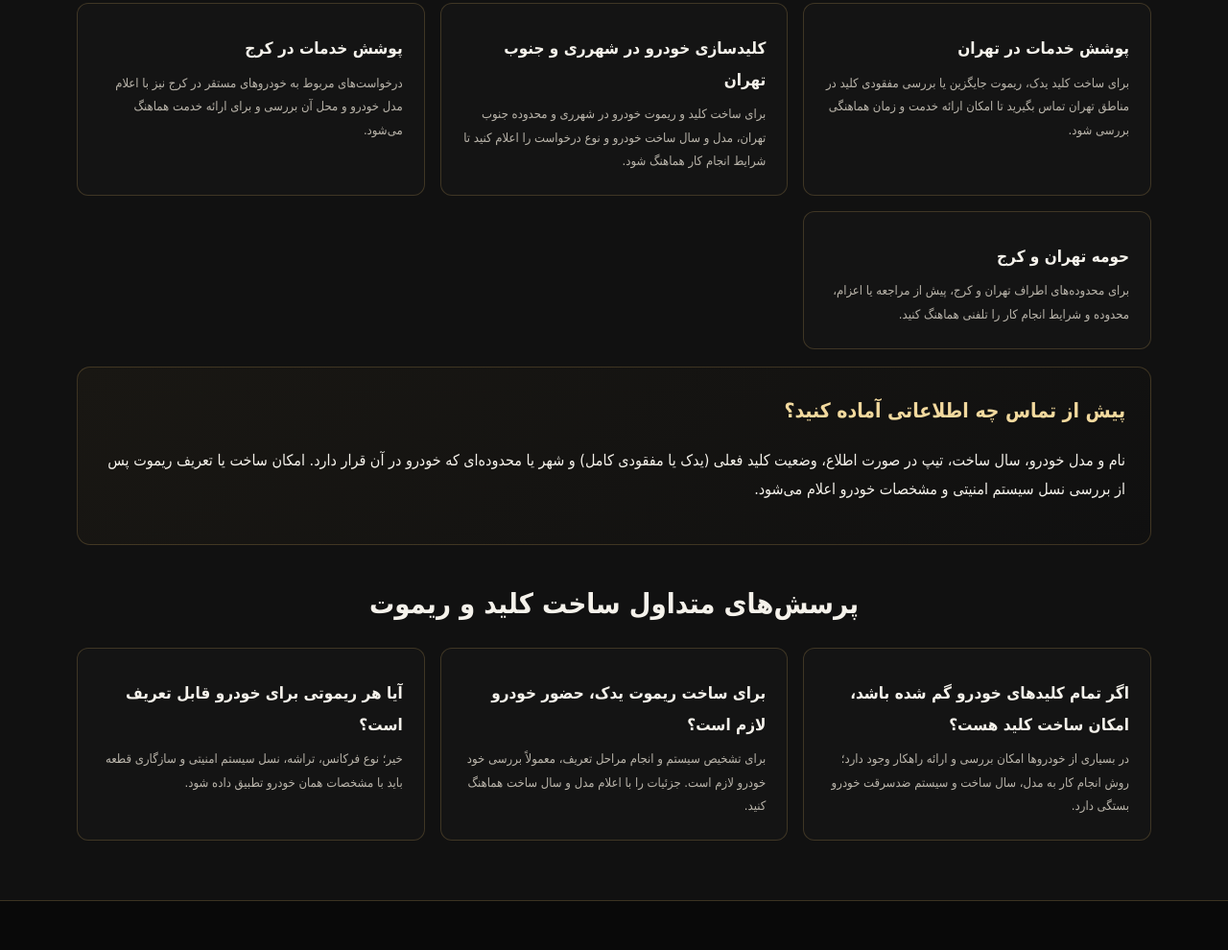
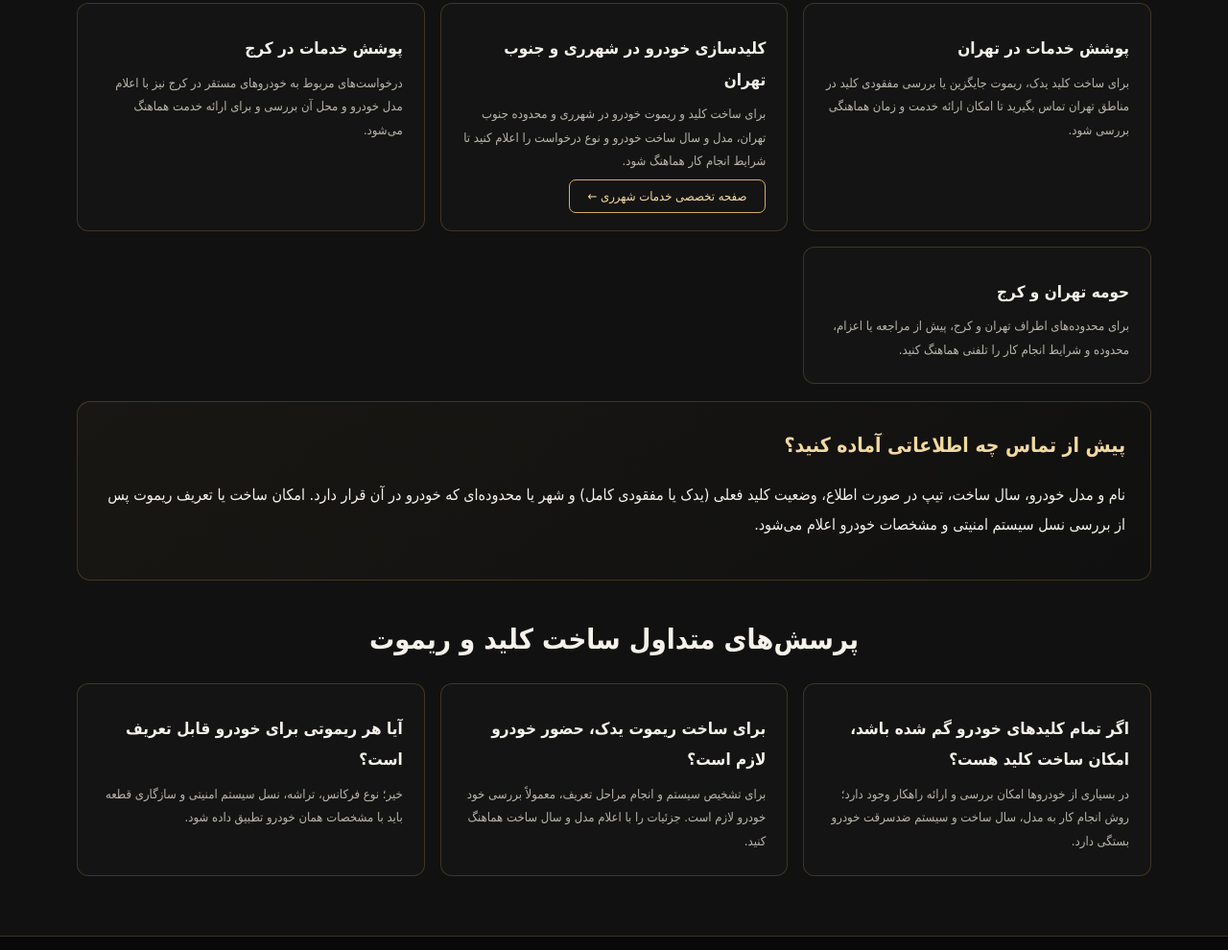
Before and after one commit to mrsmartkeykeyless-stack/remotecarkeyless, a plain HTML site: page index.html in a window 1280 px wide. Shown: the part 3473-4463 px from the top of the page at 96% size. Drawn offline with Linux system fonts and the light colour scheme.

Commit message:
Link Shahr-e Rey local SEO page from homepage

```diff
--- a/index.html
+++ b/index.html
@@ -297,6 +297,7 @@ margin:0;
       <article class="card">
         <h3>کلیدسازی خودرو در شهرری و جنوب تهران</h3>
         <p>برای ساخت کلید و ریموت خودرو در شهرری و محدوده جنوب تهران، مدل و سال ساخت خودرو و نوع درخواست را اعلام کنید تا شرایط انجام کار هماهنگ شود.</p>
+        <p style="margin-top:12px"><a class="outline" href="key-and-remote-shahr-e-rey.html">صفحه تخصصی خدمات شهرری ←</a></p>
       </article>
       <article class="card">
         <h3>پوشش خدمات در کرج</h3>
```
